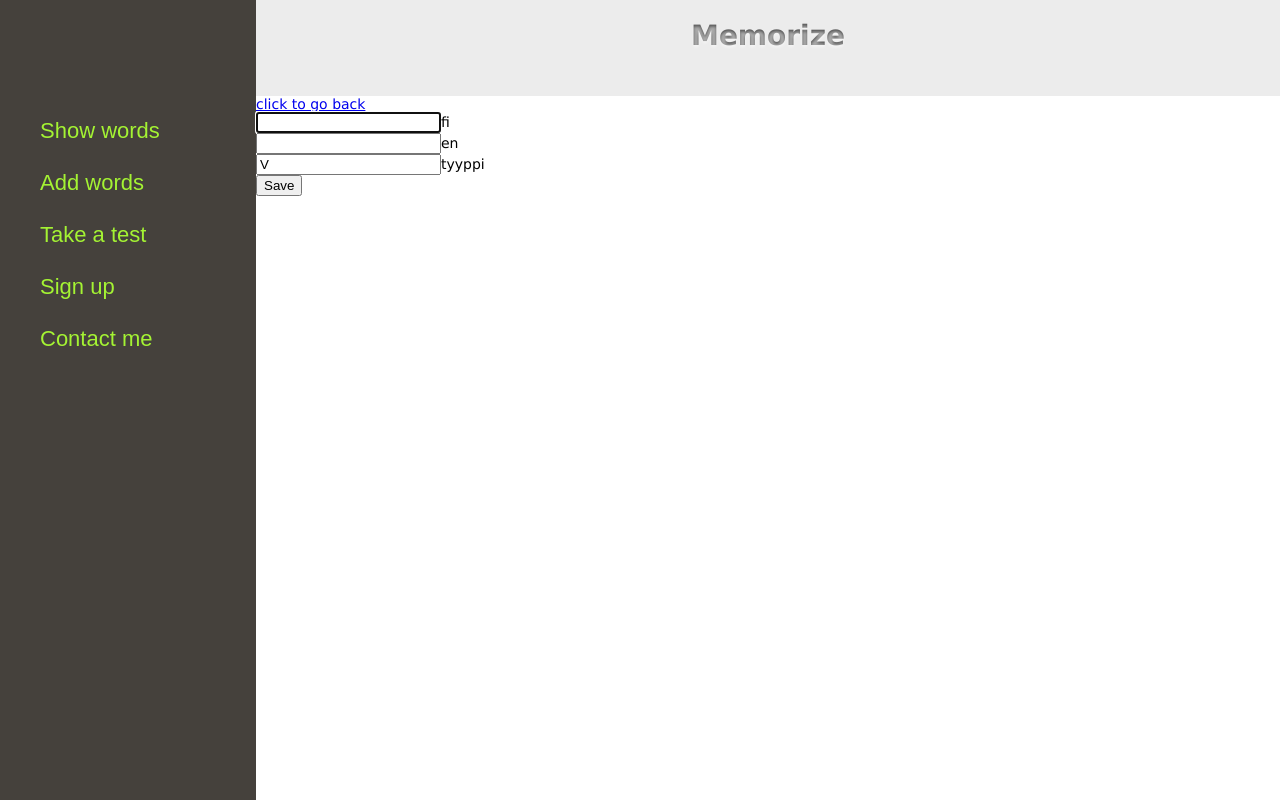
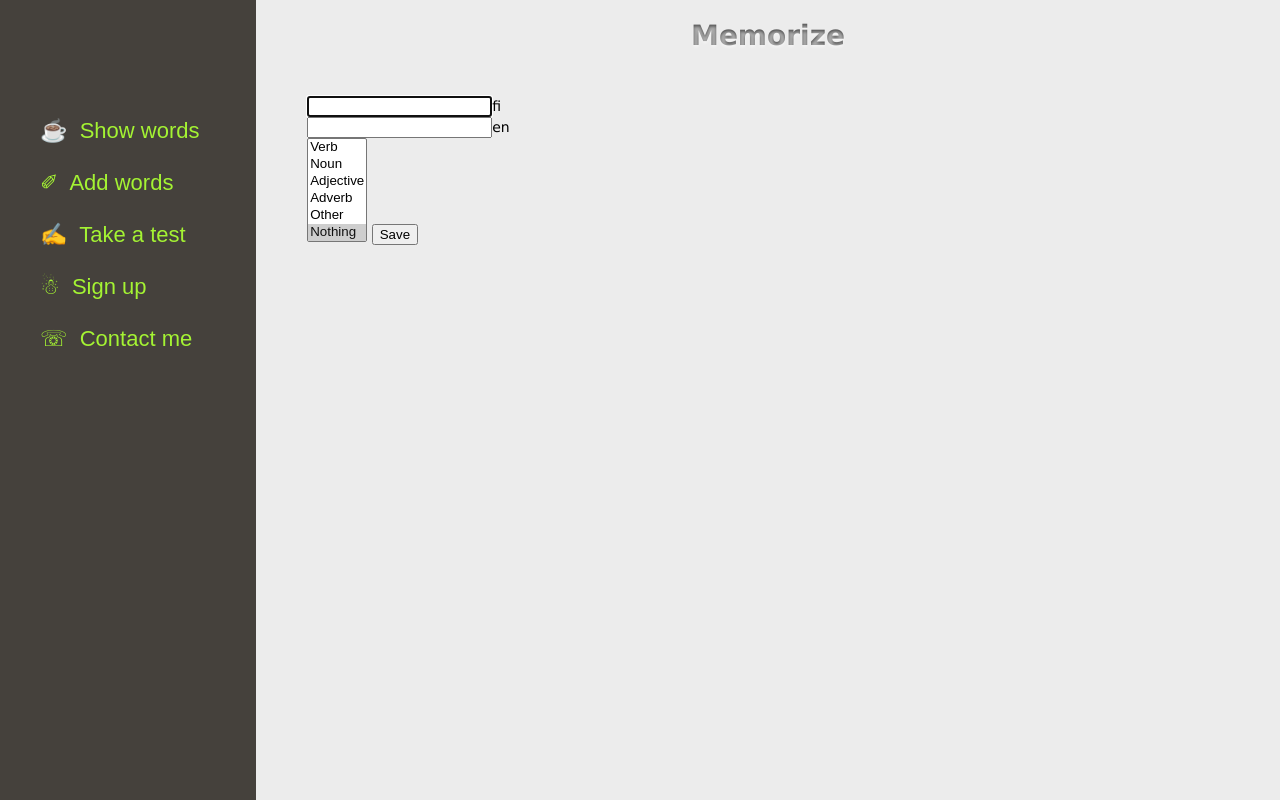
Before and after one commit to midnitehighways/lang-memorize, a Django app: a page that uses templates/sanat/base.html in a window 1280 px wide. Run offline with Django 3.2, Linux system fonts and the light colour scheme.

Commit message:
Change 'Add word' section. Word model (tyyppi) complemented

```diff
--- a/sanat/models.py
+++ b/sanat/models.py
@@ -7,6 +7,7 @@ class Word(models.Model):
 				('V', 'Verbi'),
 				('S', 'Substantiivi'),
 				('A', 'Adjektiivi'),
+				('D', 'Adverbi'),
 				('M', 'Jotain muuta'),
 				('E', 'Ei mitaan'),
 			)
--- a/templates/sanat/base.html
+++ b/templates/sanat/base.html
@@ -1,7 +1,7 @@
 <!DOCTYPE html>
 <html lang="en">
 <head>
-	<meta charset="utf-8">
+	<meta charset="utf-8" />
 	<title>{% block title %}{{ site_title }}{% endblock title %}</title>
 	<script src="https://ajax.googleapis.com/ajax/libs/jquery/1/jquery.min.js"></script>
 	<script type="text/javascript">
@@ -233,15 +233,15 @@
 		<div class="sidebar">
 			<div class="text-sidebar">
 				<ul>
-					<li><a href="{% url 'index' %}" >Show words</a></li>
+					<li><a href="{% url 'index' %}" >&#9749;&nbsp; Show words</a></li>
 					<!-- <br /><br /> --><br />
-					<li><a href="{% url 'insert_form' %}" >Add words</a></li>
+					<li><a href="{% url 'insert_form' %}" >&#10000;&nbsp; Add words </a></li>
 					<!-- <br /><br /> --><br />
-					<li><a href="{% url 'add_example_form' 4%}" >Take a test</a></li>
+					<li><a href="{% url 'add_example_form' 4%}" >&#9997;&nbsp; Take a test</a></li>
 					<br />
-					<li><a href="#">Sign up</a></li>
+					<li><a href="#">&#9731;&nbsp; Sign up</a></li>
 					<!-- <br /><br /> --><br />
-					<li><a href="#">Contact me</a></li>
+					<li><a href="#">&#9743;&nbsp; Contact me</a></li>
 				</ul>
 			</div>
 		</div>
--- a/templates/sanat/insert_form.html
+++ b/templates/sanat/insert_form.html
@@ -1,13 +1,22 @@
 {% extends 'sanat/base.html' %}
 {% block title %} Insert words into DB {% endblock title %}  <!-- it's possible to change title and this way -->
 {% block insert_form %}
-
-<a href="{% url 'index' %}" >click to go back</a>
-	<form method="POST">{% csrf_token %}
-       	<input type="text" name="fi" id="fi" autofocus>fi</input><br />
-       	<input type="text" name="en" id="en">en</input><br />
-       	<input type="text" value="V" name="tyyppi" id="tyyppi">tyyppi</input><br />
-    	<button type="submit">Save</button>
-    </form>
-
+<div class="content">
+	<div class="text-content">
+		<!-- <a href="{% url 'index' %}" >click to go back</a> -->
+			<form method="POST">{% csrf_token %}
+		       	<input type="text" name="fi" id="fi" autofocus>fi</input><br />
+		       	<input type="text" name="en" id="en">en</input><br />
+		    	<select name="tyyppi" id="tyyppi" size="6">
+			  		<option value="V">Verb</option>
+					<option value="S">Noun</option>
+					<option value="A">Adjective</option>
+					<option value="D">Adverb</option>
+					<option value="M">Other</option>
+					<option value="E" selected="selected">Nothing</option>
+				</select>
+		    	<button type="submit">Save</button>
+		    </form>
+	</div>
+</div>
 {% endblock insert_form %}
```
Also changed, not shown: sanat/migrations/0007_auto_20160226_1847.py (added).
